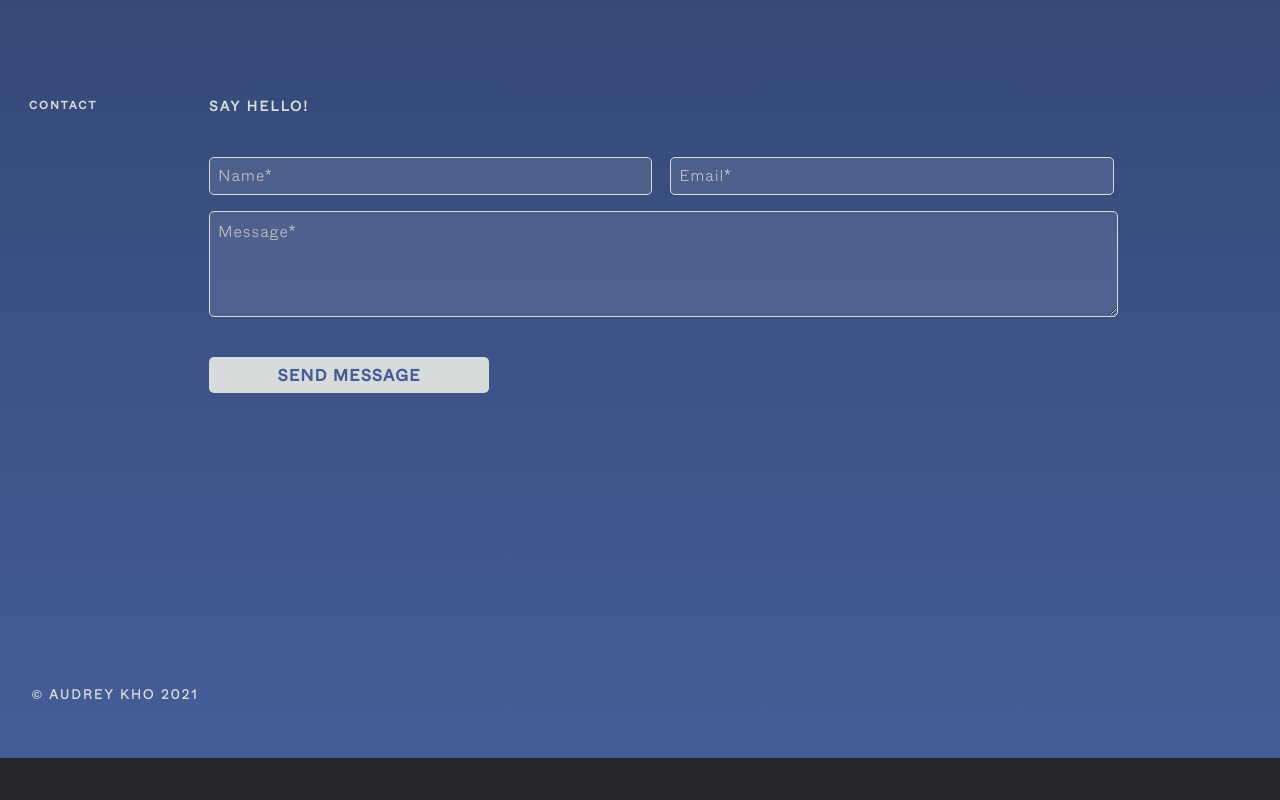
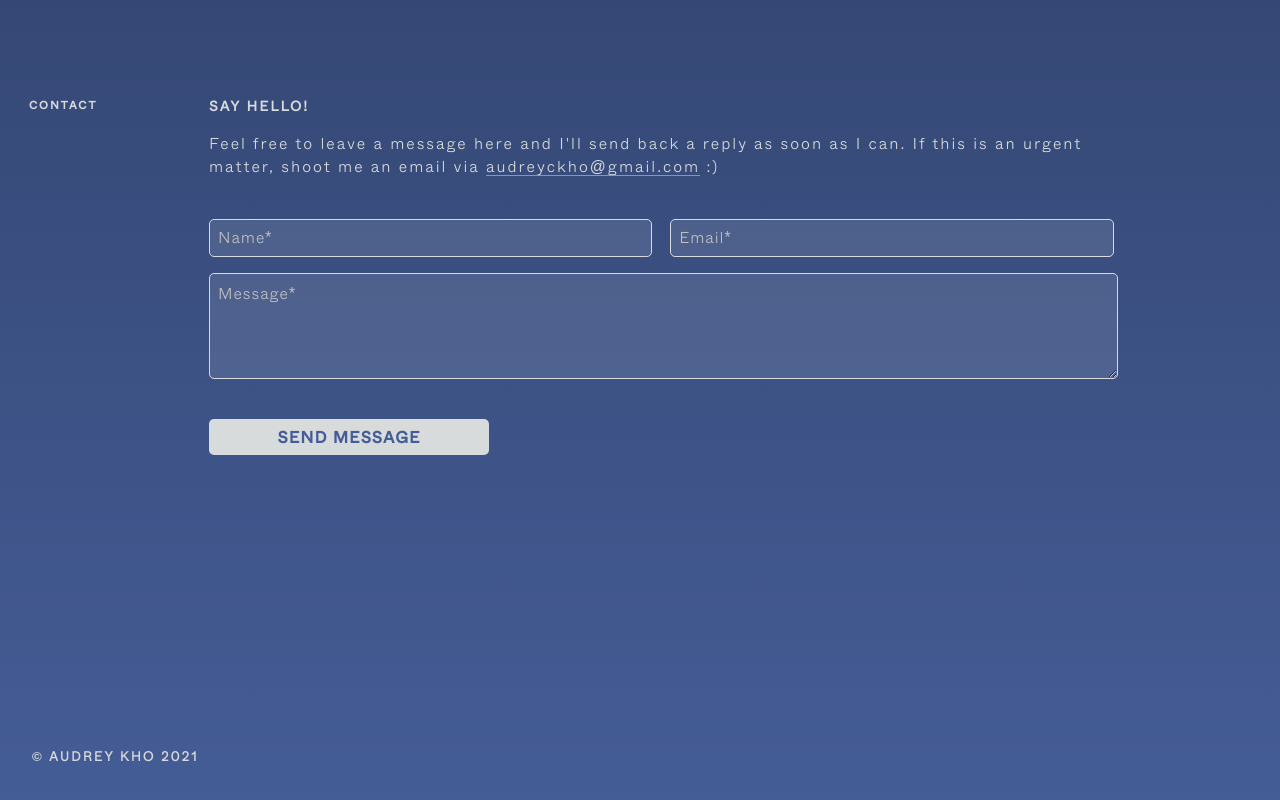
Before and after one commit to audrey-kho/audrey-kho.github.io, a React (Create React App) app: page / in a window 1280 px wide. Shown: the part 1939-2739 px from the top of the page. Before the commit the page ends 2697 px from the top, so only its background shows below. Built offline with nearby package versions, Linux system fonts and the light colour scheme; some icons are missing.

Commit message:
add firebase + contact description

```diff
--- a/package.json
+++ b/package.json
@@ -9,6 +9,7 @@
     "@testing-library/react": "^11.2.7",
     "@testing-library/user-event": "^12.8.3",
     "clsx": "^1.1.1",
+    "firebase": "^9.1.3",
     "gh-pages": "^3.2.3",
     "react": "^17.0.2",
     "react-dom": "^17.0.2",
--- a/src/App.js
+++ b/src/App.js
@@ -7,6 +7,24 @@ import { useState, useEffect, useRef } from "react";
 import clsx from "clsx";
 import Contact from "./components/Contact";
 import { Link } from "react-scroll";
+import { initializeApp } from 'firebase/app';
+import { getDatabase } from "firebase/database";
+
+// TODO: Replace the following with your app's Firebase project configuration
+const firebaseConfig = {
+  apiKey: "AIzaSyDe1AnnQzKoIb2kmpig5FYj60h6isSFK8c",
+  authDomain: "audrey-kho.firebaseapp.com",
+  databaseURL: "https://audrey-kho-default-rtdb.firebaseio.com",
+  projectId: "audrey-kho",
+  storageBucket: "audrey-kho.appspot.com",
+  messagingSenderId: "306777134790",
+  appId: "1:306777134790:web:024444a1e5d426846369c7",
+  measurementId: "G-1WMJFHDP7Q"
+};
+
+const app = initializeApp(firebaseConfig);
+
+
 
 export default function App() {
   const [open, setOpen] = useState(false);
@@ -165,7 +183,7 @@ export default function App() {
       </NavStyles>
       <About />
       <Work />
-      <Contact />
+      <Contact firebaseConfig={app}/>
       <FooterStyles>
         <h5>&copy; AUDREY KHO 2021</h5>
       </FooterStyles>
--- a/src/components/Contact.js
+++ b/src/components/Contact.js
@@ -1,8 +1,27 @@
 import styled from "styled-components";
 import { MainSection, SectionTitle, SectionHeading } from "./Elements";
 import { ResponsiveContainer } from "./ResponsiveContainer";
+import { getDatabase, ref, set, push } from "firebase/database";
+import { useRef } from "react";
 
-export default function Contact() {
+export default function Contact({ firebaseConfig }) {
+  const nameInput = useRef();
+  const emailInput = useRef();
+  const msgInput = useRef();
+
+  function writeUserData(name, email, msg) {
+    const db = getDatabase(firebaseConfig);
+
+    const postRef = push(ref(db));
+
+    if (name.current.value && email.current.value && msg.current.value) {
+      set(postRef, {
+        name: name.current.value,
+        email: email.current.value,
+        message: msg.current.value,
+      });
+    }
+  }
 
   return (
     <ResponsiveContainer>
@@ -10,13 +29,36 @@ export default function Contact() {
         <SectionTitle href="contact">CONTACT</SectionTitle>
         <MainSection>
           <SectionHeading>SAY HELLO!</SectionHeading>
+          <p style={{ fontSize: "0.85em" }}>
+            Feel free to leave a message here and I'll send back a reply as soon
+            as I can. If this is an urgent matter, shoot me an email via{" "}
+            <a href="mail:audreyckho@gmail.com">audreyckho@gmail.com</a> :)
+          </p>
           <form autoComplete="on">
             <div className="short-input">
-              <input type="text" autoComplete="name" placeholder="Name*" required></input>
-              <input type="email" autoComplete="email" placeholder="Email*" required></input>
+              <input
+                ref={nameInput}
+                type="text"
+                autoComplete="name"
+                placeholder="Name*"
+                required
+              ></input>
+              <input
+                ref={emailInput}
+                type="email"
+                autoComplete="email"
+                placeholder="Email*"
+                required
+              ></input>
             </div>
-            <textarea placeholder="Message*" required/>
-            <input type="submit" value="SEND MESSAGE"></input>
+            <textarea ref={msgInput} placeholder="Message*" required />
+            <input
+              type="submit"
+              value="SEND MESSAGE"
+              onClick={(e) => {
+                writeUserData(nameInput, emailInput, msgInput);
+              }}
+            ></input>
           </form>
         </MainSection>
       </ContactStyles>
@@ -31,15 +73,22 @@ const ContactStyles = styled.section`
   margin: 120px 0 180px;
   font-size: 1.16em;
 
+  section p {
+    width: 90%;
+  }
+
+  section a {
+    background-image: linear-gradient(to left, #8787ff, #8787ff);
+    background-repeat: repeat-x;
+    background-position: 0 92%;
+    background-size: 1px 1px;
+  }
+
   form {
     display: flex;
     flex-direction: column;
     margin: 2.2em 0;
     width: 88%;
-
-    // > * {
-    //   width: 96%;
-    // }
   }
 
   .short-input {
@@ -71,7 +120,8 @@ const ContactStyles = styled.section`
     padding: 8px;
   }
 
-  .short-input input, textarea {
+  .short-input input,
+  textarea {
     font-family: "Whyte Light", sans-serif;
     background: rgba(255, 255, 255, 0.1);
     outline: none;
@@ -103,5 +153,12 @@ const ContactStyles = styled.section`
     margin: 1.5em 0;
     padding: 4px 28px;
     max-width: 280px;
+    transition: all 0.3s;
+
+    &:hover {
+      cursor: pointer;
+      box-shadow: 0 3px 18px rgba(15, 22, 48, 0.18);
+      opacity: 0.8;
+    }
   }
-`
+`;
```
Also changed, not shown: 1 other file (tests, documents, lock files or other folders).
